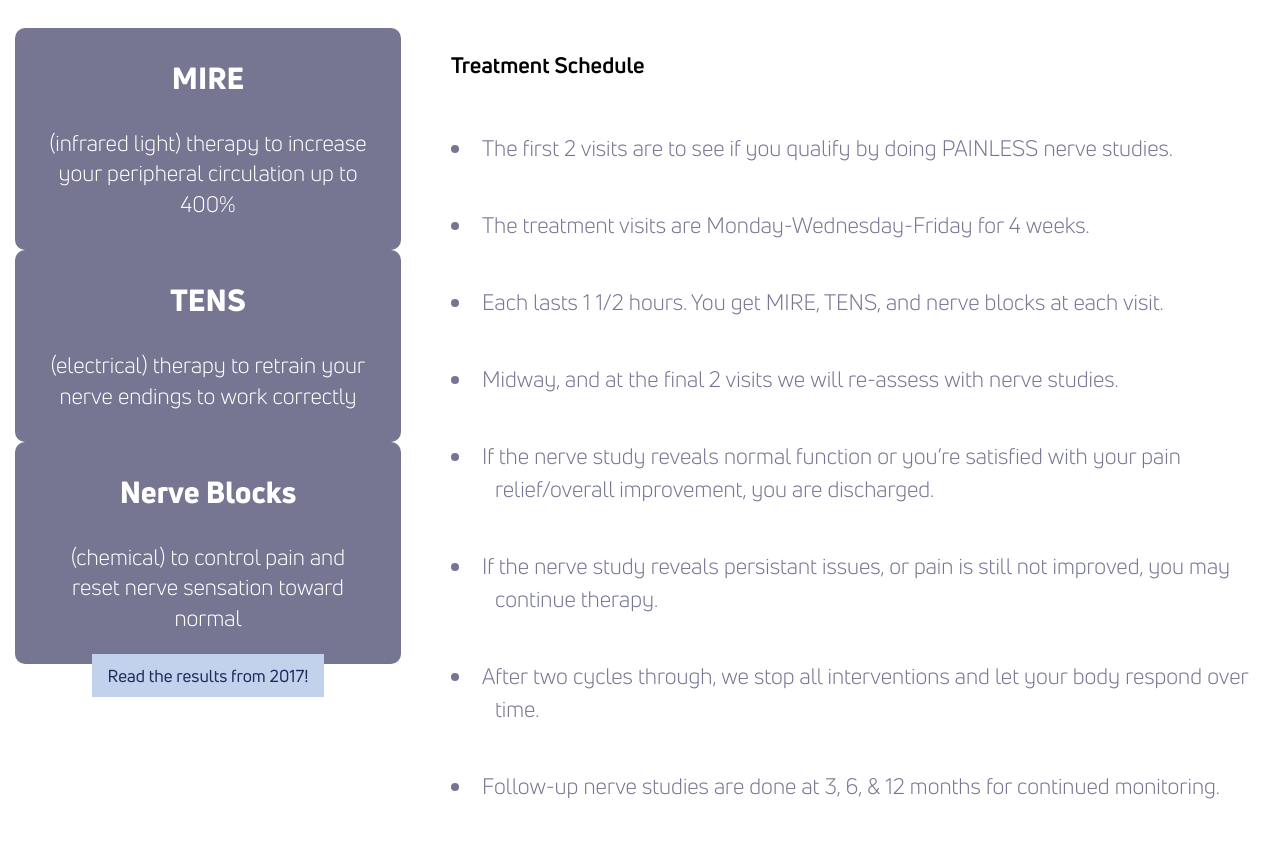
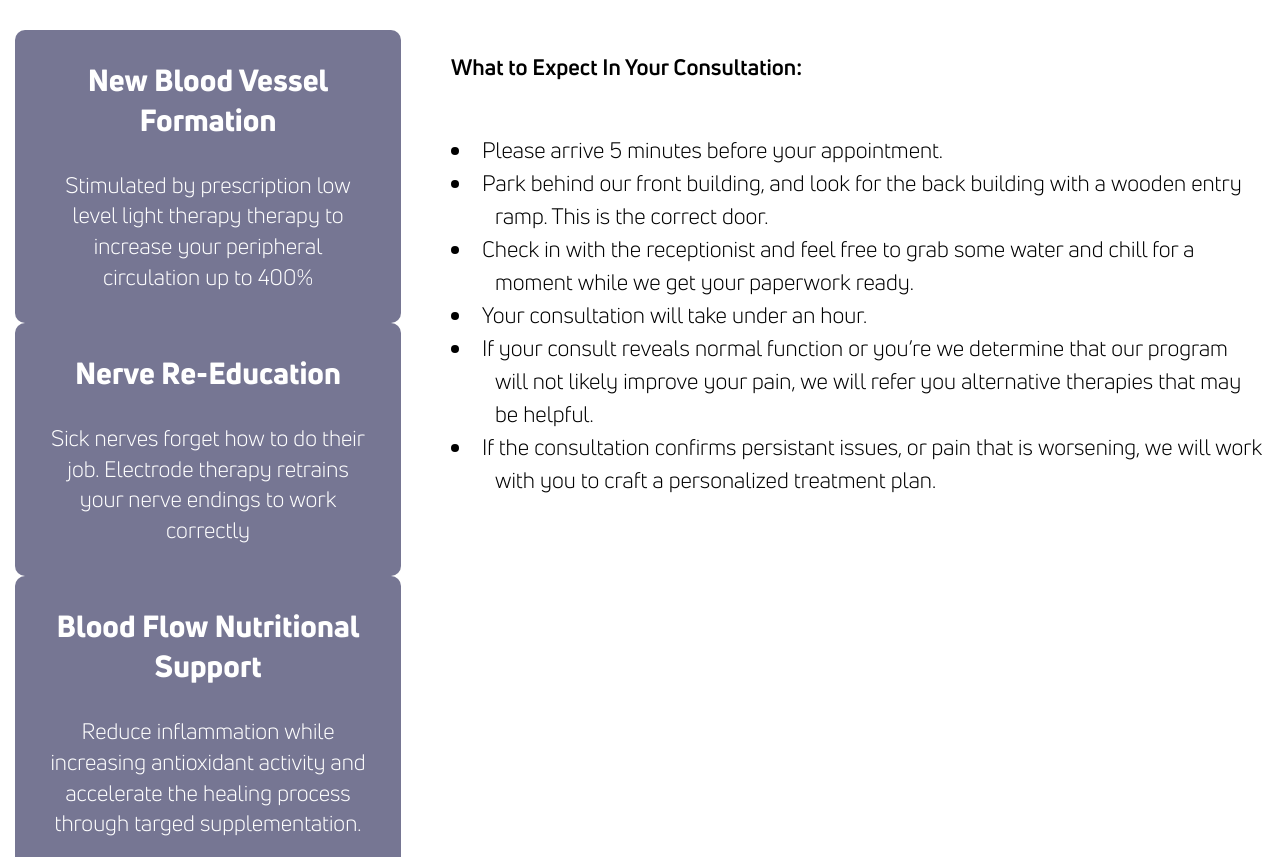
Before and after one commit to theneverwoods/gerstenberg.clinic, a Jekyll site: the page built from services/lower-extremity-treatment.html, in a window 1280 px wide and 1400 px high, scrolled down 1542 px. Shown: the part 210-1067 px from the top of the window. Built offline with Jekyll 4.4.1, drawn with Linux system fonts in a browser that asks for light colours; some of the changed text lies outside the part shown; grey boxes are pictures that could not be loaded.

Commit message:
Update lower-extremity-treatment.html

```diff
--- a/services/lower-extremity-treatment.html
+++ b/services/lower-extremity-treatment.html
@@ -1,20 +1,20 @@
 ---
 layout: default
-permalink: /services/lower-extremity-treatment
+permalink: /services/neuropathy
 hero: /img/heros/hero-gclinic-trial.jpg
-tagline: AASEM Medicare Lower Extremity Pain Clinical Trial
-keywords: "Gerstenberg, Gertenberg, Gersteberg, Gerstenburg, Gurstenburg, Gutenberg, Gutenburg, Gurtenberg, Gurtenburg, Paul, Doctor, Dr,covered,suffering,Pain,Lower extremity,Neuropathy,Nerve,Feet,Foot,Leg,Legs,Swelling,Stinging,Burning,Painful,Chemo,Numb,Balance,PVD,Peripheral,vascular,Restless legs,Medicare,Trial,Tiral,Treatment"
-description: "Painful, stinging or numb feet? Leg and foot pain may be the result of the small nerve fibers in the feet dying off or poor circulation. Gerstenberg.clinic has a treatment that targets these symptoms and is covered by Medicare."
-stylesheet: trial
+tagline: Nerve Revitalization Therapy
+keywords: "Gerstenberg,Lower extremity pain,Neuropathy,Foot pian,Leg Swelling,Stinging feet,Burning feet,Painful feet,Numb,poor Balance,PVD,Peripheral,vascular,Restless legs,"
+description: "Painful, stinging or numb feet? Leg and foot pain may be the result of the small nerve fibers in the feet dying off or poor circulation. Gerstenberg.clinic has a treatment that targets these symptoms that is proven to work."
+stylesheet: knee
 redirect_from: /foot-pain
 ---
 
 <div class="row light blurb">
-	<div class="third">
+	<div class="two-thirds">
 		<h2>Reset Sensitivity.<br>Improve Circulation.</h2>
 		<p>Leg and feet pain may be the result of the small nerve fibers in the feet dying off or poor circulation.
-		{% include svgs/logo.html %} is engaging in a clinical trial that aims to target these factors.</p>
-		<a href="https://clinicaltrials.gov/ct2/show/NCT01979367?term=01979367&rank=1" target="_blank" class="btn">View the National Clinical Trial Webpage</a>
+		{% include svgs/logo.html %} can give you the tools to target these factors.</p>
+		<a href="https://drive.google.com/file/d/1x70JxhfYz-Xh6J38kUkrQEcqydGSeJsx/view" target="_blank" class="btn">View the research summary document.</a>
 	</div>
 	<div class="third">
 		<h3>Are You Suffering?</h3>
@@ -29,15 +29,9 @@ redirect_from: /foot-pain
 			<li>Dialysis-induced painful feet</li>
 		</ul>
 	</div>
-	<div class="third">
-		<h3>Covered by Medicare!</h3>
-		<p>All office visits, interventions, and diagnostic nerve studies are covered by Medicare.</p>
-		<p>Also covered by Medicare replacement plans: Cigna HealthSpring, TexanPlus, BlueCross Medicare, Humana Medicare, and ALL other Medicare advantage plans, etc*</p>
-		<p><small>*Sorry, not including Tricare, USFHP, Champus/VA or commercial insurance.</small></p>
-	</div>
 </div>
 
-<h3 style="text-align:center">Below is a playlist of videos for more information. Find the button in the top right corner of the video to select a different video.</h3>
+<h3 style="text-align:center">Watch the video below to understand how this therapy could alleviate your symptoms.</h3>
 
 <div class="row video">
 	<iframe class="assetIframe" style="border:0; margin:30"
@@ -47,37 +41,55 @@ redirect_from: /foot-pain
 <div class="row">
 	<div class="third center">
 		<div class="card dark">
-			<h2>MIRE</h2>
-			<p>(infrared light) therapy to increase your peripheral circulation up to 400%</p>
+			<h2>New Blood Vessel Formation</h2>
+			<p>Stimulated by prescription low level light therapy therapy to increase your peripheral circulation up to 400%</p>
 		</div>
 		<div class="card dark">
-			<h2>TENS</h2>
-			<p>(electrical) therapy to retrain your nerve endings to work correctly</p>
+			<h2>Nerve Re-Education</h2>
+			<p>Sick nerves forget how to do their job. Electrode therapy retrains your nerve endings to work correctly</p>
 		</div>
 		<div class="card dark">
-			<h2>Nerve Blocks</h2>
-			<p>(chemical) to control pain and reset nerve sensation toward normal</p>
+			<h2>Blood Flow Nutritional Support</h2>
+			<p>Reduce inflammation while increasing antioxidant activity and accelerate the healing process through targed supplementation.</p>
 		</div>
-		<div height="10px">
-		</div>
-		<div height="10px">
-		</div>
-		<a href="../pdf/results2017.pdf" target="_blank" class="btn">
-			Read the results from 2017!
+
+		<a href="https://bit.ly/3QXmHGh" target="_blank" class="btn">
+			Reserve your free consultation voucher!
 		</a>
 	</div>
 	<div class="two-thirds">
-		<h3>Treatment Schedule</h3>
+		<h3>What to Expect In Your Consultation:</h3>
 		<ul class="spacious">
-			<li>The first 2 visits are to see if you qualify by doing PAINLESS nerve studies.</li>
-			<li>The treatment visits are Monday-Wednesday-Friday for 4 weeks.</li>
-			<li>Each lasts 1  1/2 hours. You get MIRE, TENS, and nerve blocks at each visit.</li>
-			<li>Midway, and at the final 2 visits we will re-assess with nerve studies.</li>
-			<li>If the nerve study reveals normal function or you’re satisfied with your pain relief/overall improvement, you are discharged.</li>
-			<li>If the nerve study reveals persistant issues, or pain is still not improved, you may continue therapy.</li>
-			<li>After two cycles through, we stop all interventions and let your body respond over time.</li>
-			<li>Follow-up nerve studies are done at 3, 6, &amp; 12 months for continued monitoring.</li>
+			<li>Please arrive 5 minutes before your appointment.</li>
+			<li>Park behind our front building, and look for the back building with a wooden entry ramp. This is the correct door.</li>
+			<li>Check in with the receptionist and feel free to grab some water and chill for a moment while we get your paperwork ready.</li>
+			<li>Your consultation will take under an hour.</li>
+			<li>If your consult reveals normal function or you’re we determine that our program will not likely improve your pain, we will refer you alternative therapies that may be helpful.</li>
+			<li>If the consultation confirms persistant issues, or pain that is worsening, we will work with you to craft a personalized treatment plan.</li>
 		</ul>
+	</div>
+</div>
+
+<iframe height="450" frameborder="0" style="border:0" src="https://www.google.com/maps/embed/v1/place?q=place_id:ChIJJVfONz2xPoYRn7S58dVOkjw&key=AIzaSyC71173RsAJ6UxaKsV8q7SpMwC4x3Ir1WM" allowfullscreen></iframe>
+
+<div class="row">
+	<div class="third center">
+		<div class="card dark">
+			<h2>New Blood Vessel Formation</h2>
+			<p>Stimulated by prescription low level light therapy therapy to increase your peripheral circulation up to 400%</p>
+		</div>
+		<div class="card dark">
+			<h2>Nerve Re-Education</h2>
+			<p>Sick nerves forget how to do their job. Electrode therapy retrains your nerve endings to work correctly</p>
+		</div>
+		<div class="card dark">
+			<h2>Blood Flow Nutritional Support</h2>
+			<p>Reduce inflammation while increasing antioxidant activity and accelerate the healing process through targed supplementation.</p>
+		</div>
+
+		<a href="https://bit.ly/3QXmHGh" target="_blank" class="btn">
+			Reserve your free consultation voucher!
+		</a>
 	</div>
 </div>
 
@@ -87,7 +99,7 @@ redirect_from: /foot-pain
 	</div>
 	<div class="half tile light text">
 		<h2>Suffer from any of the above Symptoms?</h2>
-		<h3>If you’re Medicare-Eligible, come see if you are a candidate for treatment.</h3>
+		<h3>Come see if you are a candidate for treatment.</h3>
 		<p><b>Reset</b> the sensitivity of the pain fibers for long-term pain relief.</p>
 		<p><b>Retrain</b> the small nerve fibers to fire correctly.</p>
 		<p><b>Improve</b> circulation to keep nerve fibers functional after they are working properly.</p>
```
